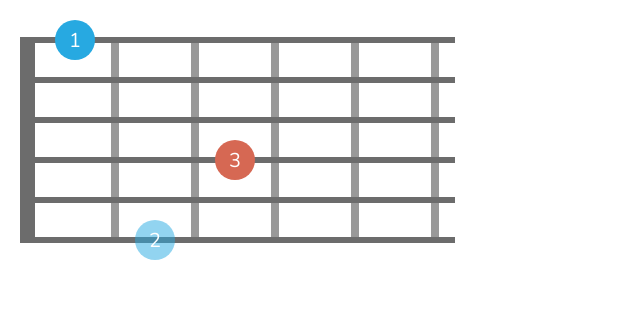
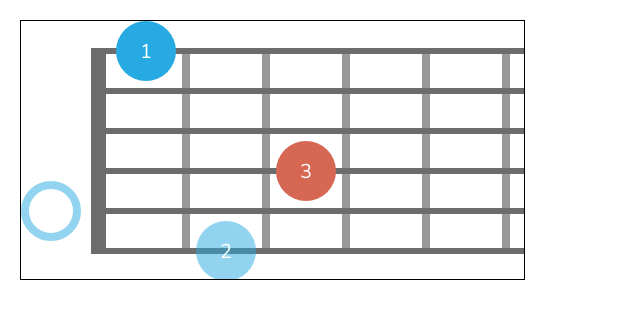
Before and after one commit to bali182/magic-fretboard, a React app: page / in a window 1280 px wide. Shown: the top 318 px of the page, without its empty margins (0-640 px from the left). Built offline with nearby package versions, Linux system fonts and the light colour scheme.

Commit message:
Marker improvements

```diff
--- a/src/Fretboard/FretboadModelUtil.ts
+++ b/src/Fretboard/FretboadModelUtil.ts
@@ -1,16 +1,14 @@
 import { FretboardModel, StringModel, MarkerModel, MarkerKind, FretboardTheme } from './FretboardModel'
 import head from 'lodash/head'
 import last from 'lodash/last'
-import isNil from 'lodash/isNil'
 
 export class FretboardModelUtil {
-  private model: FretboardModel
+  private readonly model: FretboardModel
+  private readonly theme: FretboardTheme
 
-  constructor(model: FretboardModel) {
-    if (isNil(model)) {
-      throw new TypeError('model null or undefined')
-    }
+  constructor(model: FretboardModel, theme: FretboardTheme) {
     this.model = model
+    this.theme = theme
   }
 
   private getTopOverhang(): number {
@@ -23,6 +21,31 @@ export class FretboardModelUtil {
     const model = this.getModel()
     const theme = this.getTheme()
     return Math.max(last(model.strings).thickness / 2, theme.markerRadius)
+  }
+
+  private getUnfrettedMarkerSpace(): number {
+    const model = this.getModel()
+    const theme = this.getTheme()
+    if (model.markers.some((marker) => marker.fret === 0)) {
+      // A full marker width plus a half so there's space between the marker and the nut
+      return theme.markerRadius * 2 + theme.markerToNutSpace
+    }
+    return 0
+  }
+
+  private getVisibleNutWidth(): number {
+    const theme = this.getTheme()
+    return this.isNutVisible() ? theme.nutWidth : 0
+  }
+
+  private getStartOverhang(): number {
+    const theme = this.getTheme()
+    return this.isNutVisible() ? 0 : theme.stringOverhang
+  }
+
+  private getEndOverhang(): number {
+    const theme = this.getTheme()
+    return theme.stringOverhang
   }
 
   private getMarkerKindColor(kind: MarkerKind): string {
@@ -40,12 +63,16 @@ export class FretboardModelUtil {
     }
   }
 
+  private isOutlineMarker(marker: MarkerModel): boolean {
+    return marker.fret === 0 || marker.kind === MarkerKind.Muted
+  }
+
   getModel(): FretboardModel {
     return this.model
   }
 
   getTheme(): FretboardTheme {
-    return this.getModel().theme
+    return this.theme
   }
 
   getViewportWidth(): number {
@@ -57,14 +84,13 @@ export class FretboardModelUtil {
       return 0
     }
 
-    const isNutVisible = this.isNutVisible()
+    const fretsWidth = fretCount * theme.fretWidth
+    const endOverhangWidth = this.getEndOverhang()
+    const startOverhangWidth = this.getStartOverhang()
+    const nutWidth = this.getVisibleNutWidth()
+    const unfrettedMarkerWidth = this.getUnfrettedMarkerSpace()
 
-    const fretsWidth = fretCount * theme.fretWidth
-    const endOverhangWidth = theme.stringOverhang
-    const startOverhangWidth = isNutVisible ? 0 : theme.stringOverhang
-    const nutWidth = theme.nutWidth
-
-    return fretsWidth + startOverhangWidth + nutWidth + endOverhangWidth
+    return fretsWidth + startOverhangWidth + nutWidth + endOverhangWidth + unfrettedMarkerWidth
   }
 
   getViewportHeight(): number {
@@ -92,8 +118,8 @@ export class FretboardModelUtil {
     return topOverhang + basePosition
   }
   getStringX1(string: StringModel): number {
-    // TODO
-    return 0
+    const unfrettedMarkerSpace = this.getUnfrettedMarkerSpace()
+    return unfrettedMarkerSpace
   }
   getStringX2(string: StringModel): number {
     // TODO
@@ -117,7 +143,8 @@ export class FretboardModelUtil {
     const baseXPosition = fret * theme.fretWidth
     const nutWidth = this.isNutVisible() ? theme.nutWidth : 0
     const startOverhangWidth = this.isNutVisible() ? 0 : theme.stringOverhang
-    return baseXPosition + nutWidth + startOverhangWidth
+    const unfrettedMarkerSpace = this.getUnfrettedMarkerSpace()
+    return baseXPosition + nutWidth + startOverhangWidth + unfrettedMarkerSpace
   }
   getFretWireY1(fretIndex: number): number {
     return this.getTopOverhang()
@@ -135,8 +162,8 @@ export class FretboardModelUtil {
   getNutX(): number {
     // TODO
     const theme = this.getTheme()
-
-    return theme.nutWidth / 2
+    const unfrettedMarkerSpace = this.getUnfrettedMarkerSpace()
+    return theme.nutWidth / 2 + unfrettedMarkerSpace
   }
   getNutY1(): number {
     // TODO
@@ -151,11 +178,17 @@ export class FretboardModelUtil {
     const model = this.getModel()
     const theme = this.getTheme()
 
+    // Unfretted marker
+    if (marker.fret === 0) {
+      return theme.markerRadius
+    }
+    // Fretted marker
     const fretsWidth = (marker.fret - model.firstVisibleFret - 1) * theme.fretWidth
     const halfFretWidthToCenter = theme.fretWidth / 2
-    const nutWidth = this.isNutVisible() ? theme.nutWidth : 0
-    const startOverhangWidth = this.isNutVisible() ? 0 : theme.stringOverhang
-    return fretsWidth + halfFretWidthToCenter + nutWidth + startOverhangWidth
+    const nutWidth = this.getVisibleNutWidth()
+    const startOverhangWidth = this.getStartOverhang()
+    const unfrettedMarkerSpace = this.getUnfrettedMarkerSpace()
+    return fretsWidth + halfFretWidthToCenter + nutWidth + startOverhangWidth + unfrettedMarkerSpace
   }
 
   getMarkerY(marker: MarkerModel): number {
@@ -169,13 +202,23 @@ export class FretboardModelUtil {
   }
 
   getMarkerFill(marker: MarkerModel): string {
-    if (marker.fret === 0 || marker.kind === MarkerKind.Muted) {
-      return null
+    return this.isOutlineMarker(marker) ? 'none' : this.getMarkerKindColor(marker.kind)
+  }
+
+  getMarkerStroke(marker: MarkerModel): string {
+    return this.isOutlineMarker(marker) ? this.getMarkerKindColor(marker.kind) : 'none'
+  }
+
+  getMarkerStrokeWidth(marker: MarkerModel): number {
+    const theme = this.getTheme()
+    return this.isOutlineMarker(marker) ? theme.hollowMarkerOutlineWidth : 0
+  }
+
+  getMarkerRadius(marker: MarkerModel) {
+    const theme = this.getTheme()
+    if (!this.isOutlineMarker(marker)) {
+      return theme.markerRadius
     }
-    return this.getMarkerKindColor(marker.kind)
+    return theme.markerRadius - theme.hollowMarkerOutlineWidth / 2
   }
 }
-
-export function from(model: FretboardModel): FretboardModelUtil {
-  return new FretboardModelUtil(model)
-}
--- a/src/Fretboard/Fretboard.tsx
+++ b/src/Fretboard/Fretboard.tsx
@@ -1,17 +1,26 @@
 import React, { PureComponent, ReactNode } from 'react'
-import { FretboardModel, StringModel, MarkerModel } from './FretboardModel'
-import { from, FretboardModelUtil } from './FretboadModelUtil'
+import { FretboardModel, StringModel, MarkerModel, FretboardTheme } from './FretboardModel'
+import { FretboardModelUtil } from './FretboadModelUtil'
 import range from 'lodash/range'
 
 export type FretboardProps = {
   model: FretboardModel
+  theme: FretboardTheme
 }
 
 export class Fretboard extends PureComponent<FretboardProps> {
   render() {
-    const util = from(this.props.model)
+    const { model, theme } = this.props
+    const util = new FretboardModelUtil(model, theme)
+    const style: React.CSSProperties = {
+      border: '1px solid black',
+    }
     return (
-      <svg width={util.getViewportWidth()} height={util.getViewportHeight()} xmlns="http://www.w3.org/2000/svg">
+      <svg
+        style={style}
+        width={util.getViewportWidth()}
+        height={util.getViewportHeight()}
+        xmlns="http://www.w3.org/2000/svg">
         {this.renderFrets(util)}
         {this.renderNut(util)}
         {this.renderStrings(util)}
@@ -64,17 +73,15 @@ export class Fretboard extends PureComponent<FretboardProps> {
     if (!util.isNutVisible()) {
       return null
     }
-    const { model } = this.props
+    const theme = util.getTheme()
     const x = util.getNutX()
     const y1 = util.getNutY1()
     const y2 = util.getNutY2()
-    return (
-      <line stroke={model.theme.nutColor} x1={x} x2={x} y1={y1} y2={y2} strokeWidth={model.theme.nutWidth} key="nut" />
-    )
+    return <line stroke={theme.nutColor} x1={x} x2={x} y1={y1} y2={y2} strokeWidth={theme.nutWidth} key="nut" />
   }
 
   renderMarkers(util: FretboardModelUtil) {
-    const { model } = this.props
+    const model = util.getModel()
     return model.markers.map(this.renderMarker(util))
   }
 
@@ -82,14 +89,18 @@ export class Fretboard extends PureComponent<FretboardProps> {
     const x = util.getMarkerX(marker)
     const y = util.getMarkerY(marker)
     const fill = util.getMarkerFill(marker)
+    const stroke = util.getMarkerStroke(marker)
     const theme = util.getTheme()
+    const radius = util.getMarkerRadius(marker)
+    const strokeWidth = util.getMarkerStrokeWidth(marker)
+
     return (
-      <React.Fragment>
-        <circle fill={fill} cx={x} cy={y} r={theme.markerRadius} />
+      <g>
+        <circle fill={fill} cx={x} cy={y} r={radius} stroke={stroke} strokeWidth={strokeWidth} />
         <text x={x} y={y} fill="white" fontSize={20} textAnchor="middle" alignmentBaseline="central">
           {marker.label}
         </text>
-      </React.Fragment>
+      </g>
     )
   }
 }
--- a/src/Fretboard/FretboardModel.ts
+++ b/src/Fretboard/FretboardModel.ts
@@ -29,6 +29,8 @@ export type FretboardTheme = {
   stringSpacing: number
   stringOverhang: number
   markerRadius: number
+  hollowMarkerOutlineWidth: number
+  markerToNutSpace: number
   // Colors
   nutColor: string
   fretWireColor: string
@@ -45,5 +47,4 @@ export type FretboardModel = {
   markers: MarkerModel[]
   firstVisibleFret: number
   lastVisibleFret: number
-  theme: FretboardTheme
 }
--- a/src/Fretboard/sampleModels.ts
+++ b/src/Fretboard/sampleModels.ts
@@ -48,13 +48,16 @@ const thirdMarker: MarkerModel = {
 
 const markers = [zeroMarker, firstMarker, secondMarker, thirdMarker]
 
-const defaultTheme: FretboardTheme = {
+export const defaultTheme: FretboardTheme = {
   stringOverhang: 20,
   stringSpacing: 40,
   nutWidth: 15,
   fretWidth: 80,
   fretWireWidth: 8,
-  markerRadius: 20,
+  markerRadius: 30,
+  markerToNutSpace: 10,
+  hollowMarkerOutlineWidth: 8,
+
   stringColor: '#6c6c6c',
   nutColor: '#6c6c6c',
   fretWireColor: '#999999',
@@ -64,11 +67,10 @@ const defaultTheme: FretboardTheme = {
   secondaryMarkerColor: 'rgba(39, 169, 225, 0.5)',
 }
 
-export const model: FretboardModel = {
+export const defaultModel: FretboardModel = {
   type: 'fretboard',
   strings,
   markers,
   firstVisibleFret: 0,
   lastVisibleFret: 5,
-  theme: defaultTheme,
 }
--- a/src/index.tsx
+++ b/src/index.tsx
@@ -1,11 +1,11 @@
 import React from 'react'
 import { render } from 'react-dom'
 import { Fretboard } from './Fretboard/Fretboard'
-import { model } from './Fretboard/sampleModels'
+import { defaultModel, defaultTheme } from './Fretboard/sampleModels'
 
 render(
   <div style={{ padding: '20px' }}>
-    <Fretboard model={model} />
+    <Fretboard model={defaultModel} theme={defaultTheme} />
   </div>,
   document.getElementById('root')
 )
```
